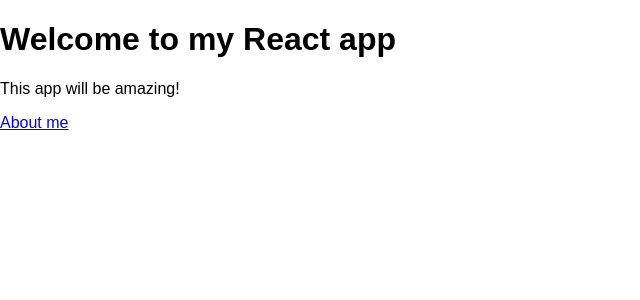
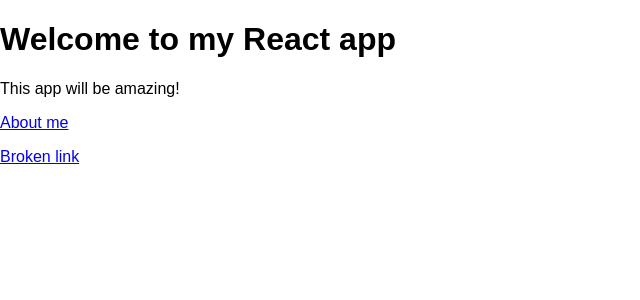
Before and after one commit to fmaylinch/react-sample-app, a React (Create React App) app: page /#/ in a window 1280 px wide. Before the commit this address led to /#/about. Shown: the top 300 px of the page, without its empty margins (0-640 px from the left). Built offline with nearby package versions, Linux system fonts and the light colour scheme.

Commit message:
Switch to select just one Route / Add default Route

```diff
--- a/src/App.js
+++ b/src/App.js
@@ -1,13 +1,18 @@
 import React from 'react'
-import { BrowserRouter, Route } from 'react-router-dom'
+import { BrowserRouter, Route, Switch } from 'react-router-dom'
 import Landing from './Landing'
 import About from './About'
+
+const NotFound = () => <h1>Page not found 404</h1>
 
 const App = () => (
   <BrowserRouter>
     <div>
-      <Route exact path='/' component={Landing} />
-      <Route path='/about' component={About} />
+      <Switch>
+        <Route exact path='/' component={Landing} />
+        <Route path='/about' component={About} />
+        <Route component={NotFound} />
+      </Switch>
     </div>
   </BrowserRouter>
 )
--- a/src/Landing.js
+++ b/src/Landing.js
@@ -8,6 +8,9 @@
     <p>
       <Link to='/about'>About me</Link>
     </p>
+    <p>
+      <Link to='/broken'>Broken link</Link>
+    </p>
   </div>
 )
 
```
